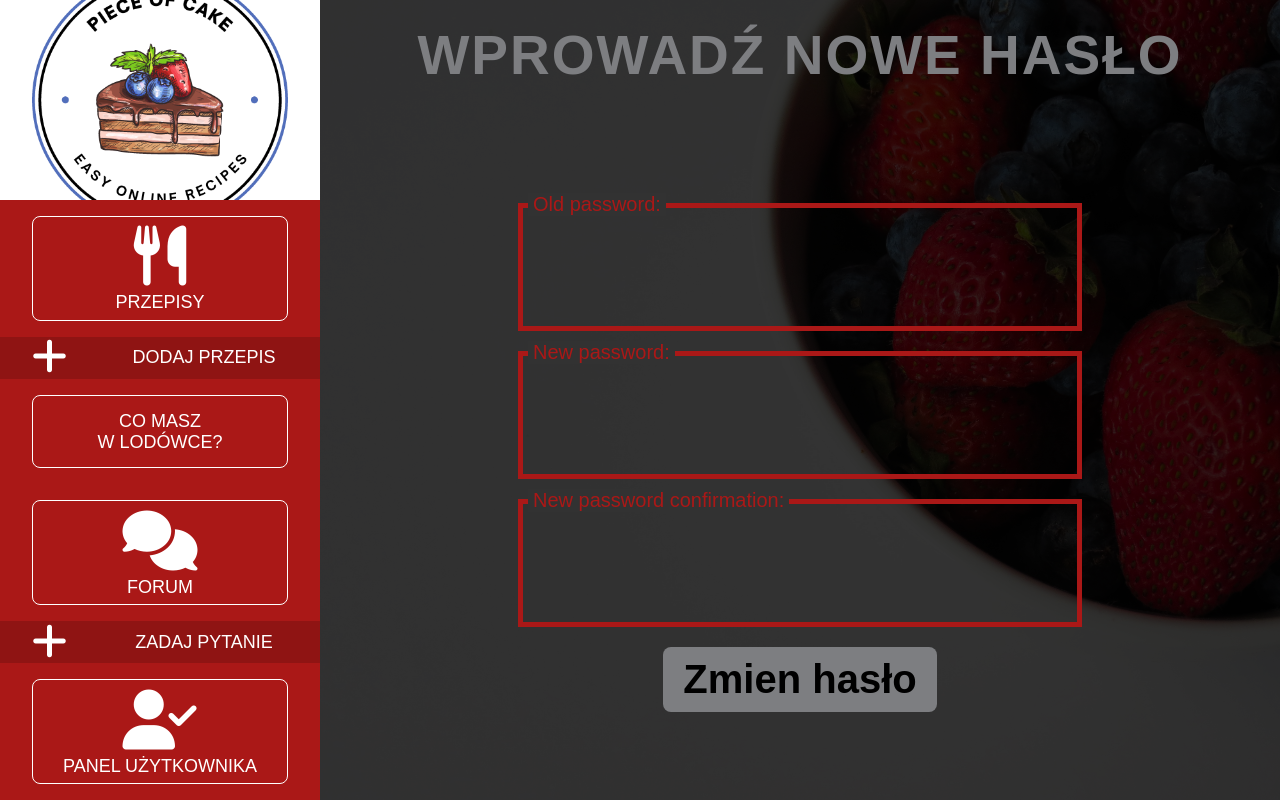
After one commit to HomelessGodYato/Recipe_site, a Django app: page /edit_password/ in a window 1280 px wide. The commit adds this page. Run offline with Django 4.2, Linux system fonts and the light colour scheme; the visitor is signed in with stand-in values (Sample User, id 1); some libraries are stand-ins or nearby versions.

Commit message:
User can change password.

```diff
--- a/pancakes/urls.py
+++ b/pancakes/urls.py
@@ -27,6 +27,10 @@ urlpatterns = [
                        name = "password_reset_confirm"),
                   path('reset_password_complete/',auth_views.PasswordResetCompleteView.as_view(template_name ='user/reset_password/reset_password_complete.html' ),
                        name="password_reset_complete"),
+                  path('edit_password/',auth_views.PasswordChangeView.as_view(template_name ='user/modifications/change_password.html',success_url = reverse_lazy('password_change_done') ),
+                       name="change_password"),
+                 path('edit_password/done/',auth_views.PasswordChangeDoneView.as_view(template_name = 'user/modifications/change_password_done.html'),
+                      name = 'password_change_done'),
                   # -------------------------------------------RECIPE----------------------------------------------
                   path('recipe/', views.recipe_show_all_view, name="recipe_show_all"),
                   path('recipe/<str:id>', views.recipe_show_view, name="recipe_show"),
--- /dev/null
+++ b/templates/user/modifications/change_password.html
@@ -0,0 +1,33 @@
+{% extends 'main.html' %} {% block content %}
+<main class="main">
+	<div class="main-login">
+		<h1 class="title">Wprowadź nowe hasło</h1>
+		<form method="POST" action="{% url 'change_password' %}" class="form-register" autocomplete="off">
+			{% csrf_token %}
+
+			{% for error in field.non_field_errors %}
+			<div class = "alert alert-danger">
+				{{ error }}
+			</div>
+			{% endfor %}
+            {% for field in form %}
+
+			<div class="form__div-register">
+				<span class="form-label">{{ field.label_tag }} </span>
+				<span class="register-input">{{ field }}</span>
+			</div>
+				{% if field.errors %}
+			<div class = "alert alert-danger">
+				{{ error }}
+			</div>
+				{% endif %}
+			{% endfor %}
+			<input
+				type="submit"
+				value="Zmien hasło"
+				class="form-button form-button-reset"
+			/>
+		</form>
+	</div>
+</main>
+{% endblock %}
--- a/templates/user/registration_login/user_main.html
+++ b/templates/user/registration_login/user_main.html
@@ -55,6 +55,7 @@
 						class="profile-change-link"
 						>Usuń konto</a
 					>
+					<a class="profile-change-link" href="{% url 'change_password' %}">Change Password</a>
 				</div>
 			</div>
 			<div class="third-column"></div>
```
Also changed, not shown: templates/user/modifications/change_password_done.html (added, +8 -0 lines).
